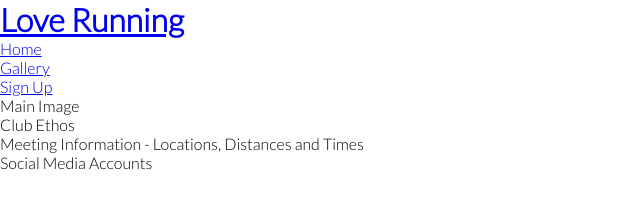
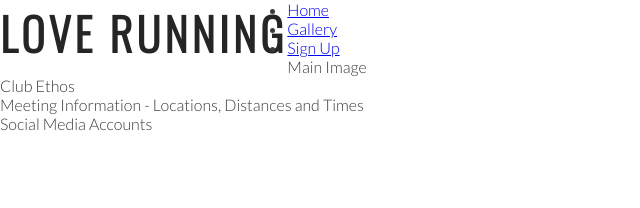
Before and after one commit to sonetto104/Love-Running-Walkthrough-Repo, a plain HTML site: page index.html in a window 1280 px wide. Shown: the whole page, without its empty margins (0-640 px from the left). Drawn offline with nearby package versions, Linux system fonts and the light colour scheme.

Commit message:
Add logo. Style logo and headings.

```diff
--- a/assets/css/style.css
+++ b/assets/css/style.css
@@ -9,4 +9,19 @@
 body {
     font-family: 'Lato', sans-serif;
     font-weight: 300;
+    color: #3a3a3a;
 }
+
+/* Headings and Logo */
+
+h1, h2 {
+     font-family: 'Oswald', sans-serif;
+     text-transform: uppercase;
+     letter-spacing: 4px;
+     color: #252525;
+}
+
+#logo {
+    float: left;
+    font-size: 280%;
+}
--- a/index.html
+++ b/index.html
@@ -15,7 +15,7 @@
 <body>
     <header>
         <a href="index.html">
-            <h1>Love Running</h1>
+            <h1 id="logo">Love Running</h1>
         </a>
         <nav>
             <ul>
```
